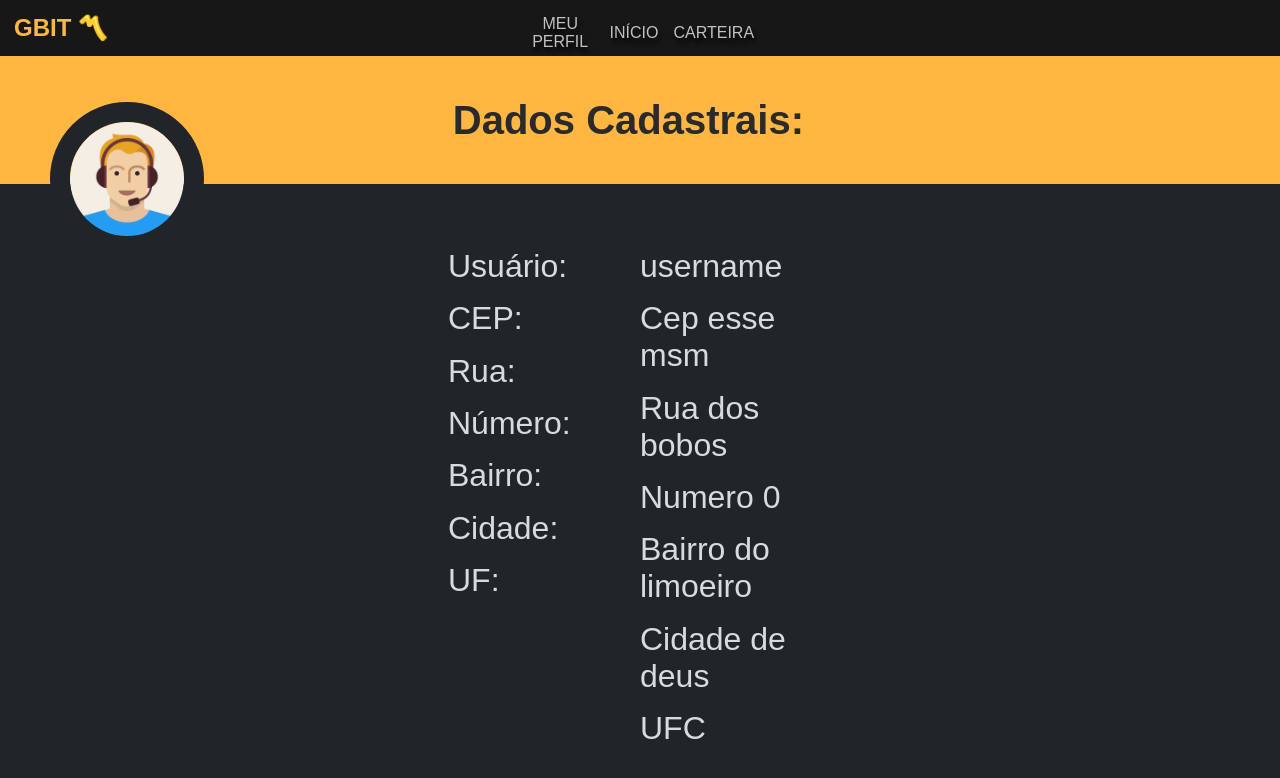
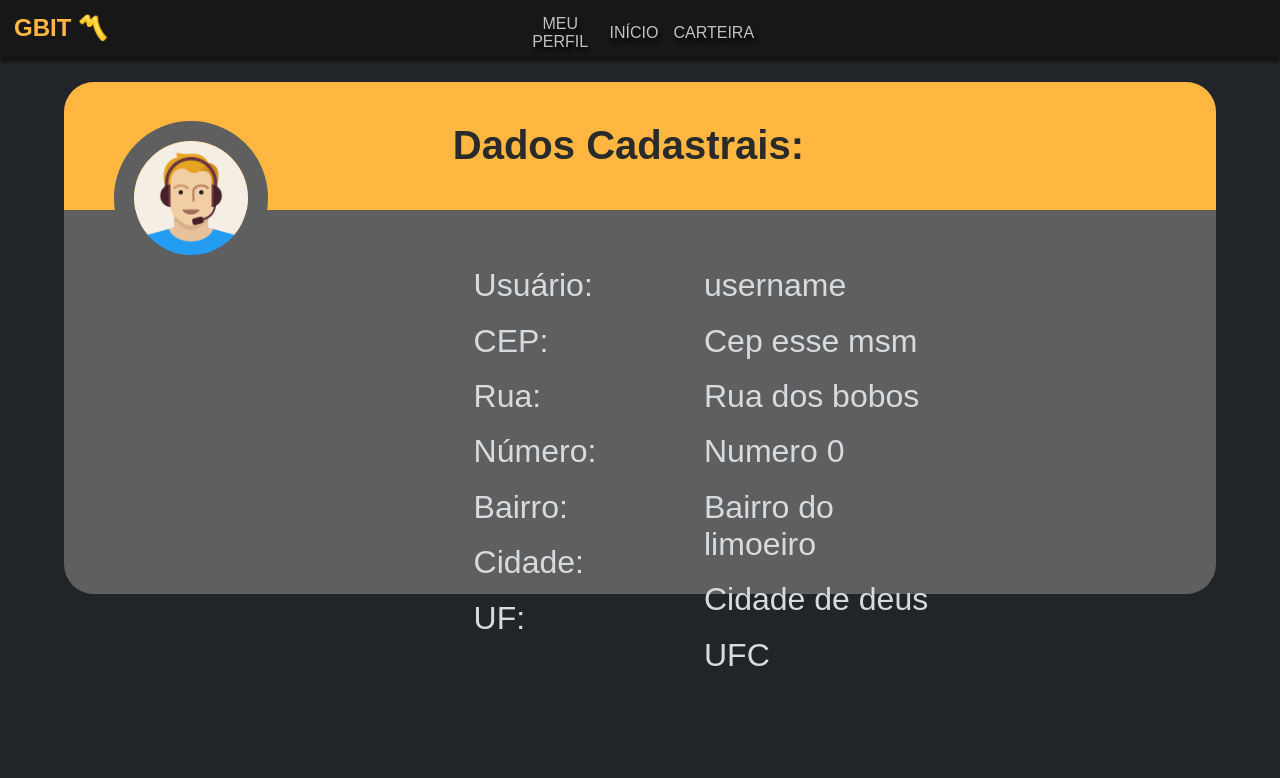
Before and after one commit to DriRaYV/Cripto_Website, a React (Create React App) app in the folder main_folder/cadastro/: page /user in a window 1280 px wide. Shown: the top 778 px of the page. Built offline with nearby package versions, Linux system fonts and the light colour scheme.

Commit message:
okalindo

```diff
--- a/main_folder/cadastro/src/userComp/App.css
+++ b/main_folder/cadastro/src/userComp/App.css
@@ -23,11 +23,15 @@
 }
 
 #supDiv{
-  width: 100vw;
+  margin: 2vw 5vw;
+  width: 90vw;
   height: 40vw;
+  background-color: var(--cor-background-claro);
+  border-radius: 30px;
 }
 
 #amarela{
+  border-radius: 30px 30px 0 0;
   display: flex;
   width: 100%;
   height: 25%;
@@ -40,7 +44,7 @@
 #profile-image{
   margin-top: 10%;
   height: 120%;
-  border: 20px solid #212529;
+  border: 20px solid var(--cor-background-claro);
   border-radius: 50%;
 }
 
@@ -55,7 +59,7 @@
 
   text-align: center;
   width: 30vw;
-  margin-right: 32vw;
+  margin-right: 27vw;
 }
 #dadada{
   display: flex;
@@ -65,12 +69,13 @@
 
 #praela{
   font-size: 2rem;
-  width: 15%;
+  width: 20%;
+  margin-left: 10vw;
 }
 
 #resultados{
   font-size: 2rem;
-  width: 15%;
+  width: 20%;
 }
 
 .paragarfo{
```
